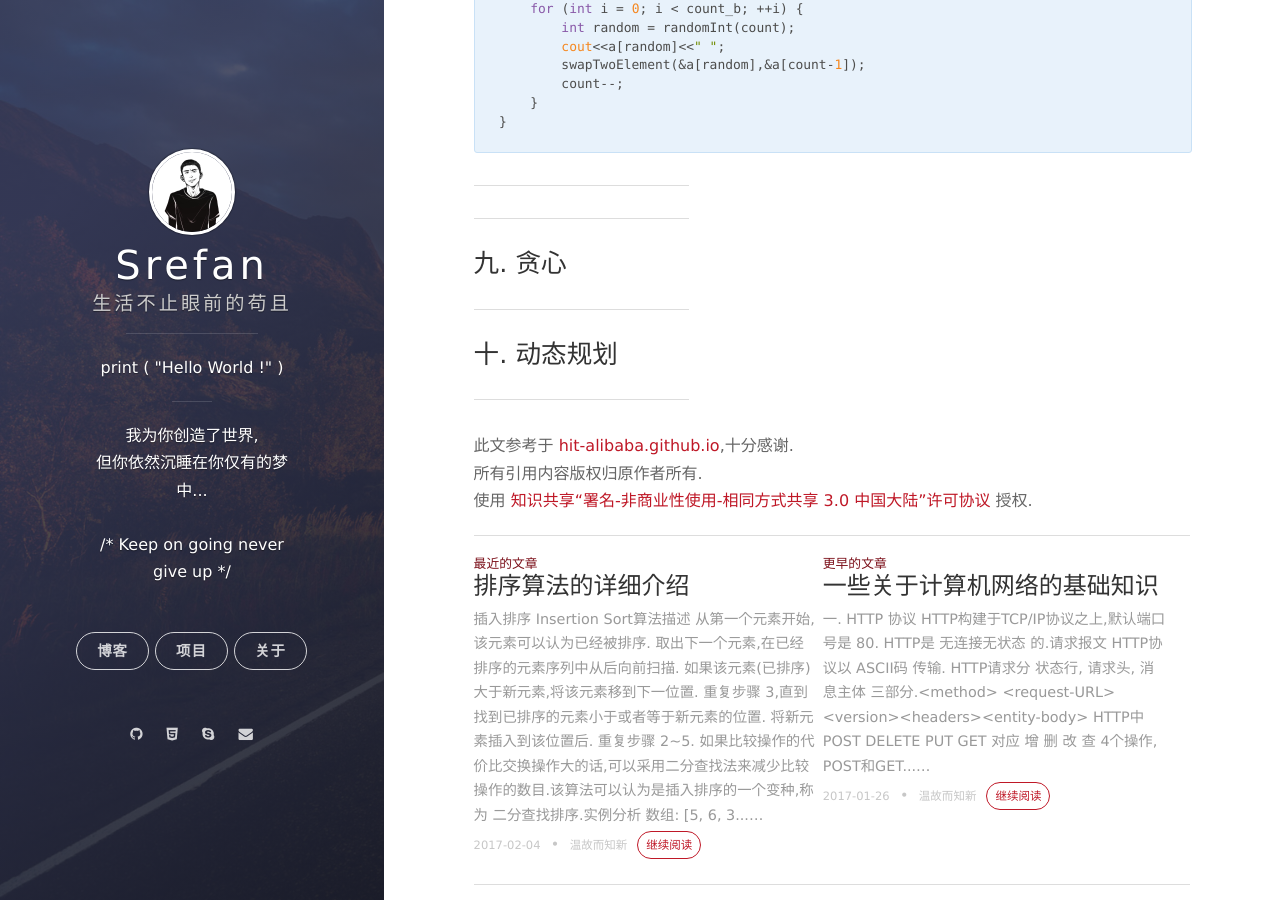
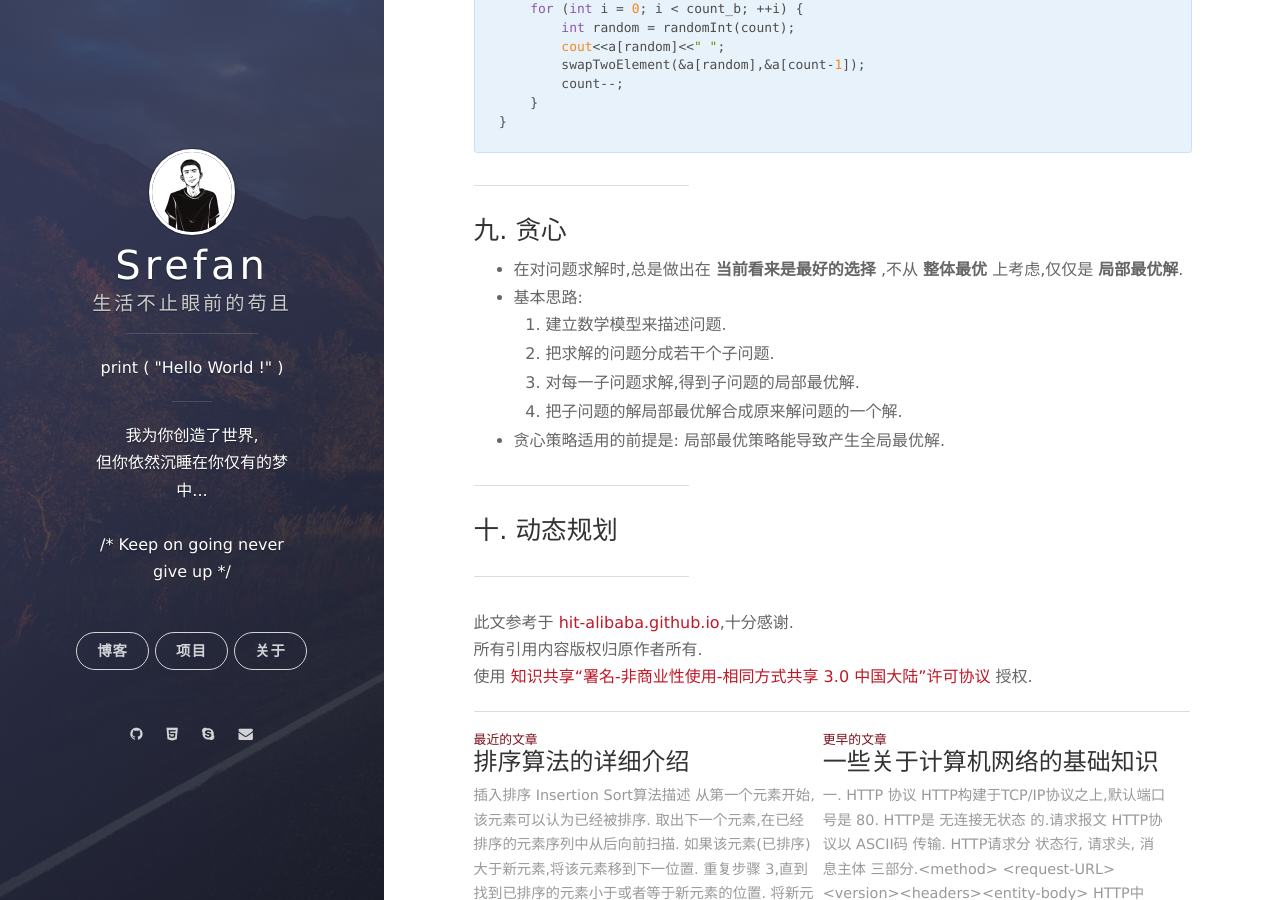
Before and after one commit to yangbryant/yangbryant.github.io, a Jekyll site: the page built from _posts/2017-02-03-some-basics-about-data-structure-and-algorithm.md, in a window 1280 px wide and 900 px high, scrolled down 15419 px. Built offline with Jekyll 4.4.1, drawn with Linux system fonts in a browser that asks for light colours; nearby versions of some CDN libraries.

Commit message:
fix post

```diff
--- a/_posts/2017-02-03-some-basics-about-data-structure-and-algorithm.md
+++ b/_posts/2017-02-03-some-basics-about-data-structure-and-algorithm.md
@@ -648,11 +648,15 @@ int main(){
 
 ***
 
+### 九. 贪心
 
-
-***
-
-### 九. 贪心
+* 在对问题求解时,总是做出在 **当前看来是最好的选择** ,不从 **整体最优** 上考虑,仅仅是 **局部最优解**.
+* 基本思路:
+1. 建立数学模型来描述问题.
+2. 把求解的问题分成若干个子问题.
+3. 对每一子问题求解,得到子问题的局部最优解.
+4. 把子问题的解局部最优解合成原来解问题的一个解.
+* 贪心策略适用的前提是: 局部最优策略能导致产生全局最优解.
 
 ***
 
```
